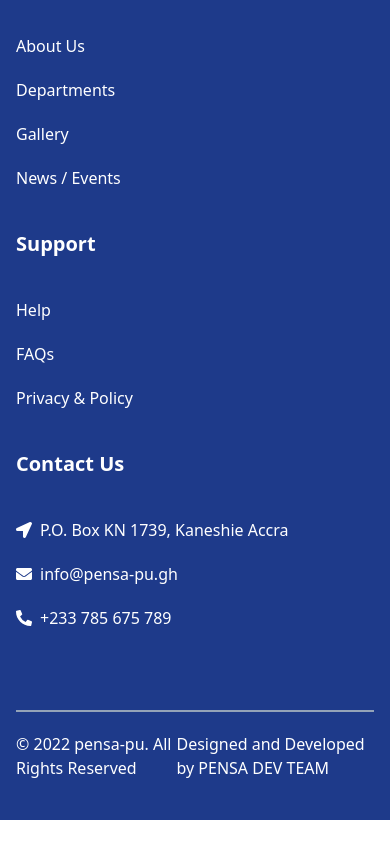
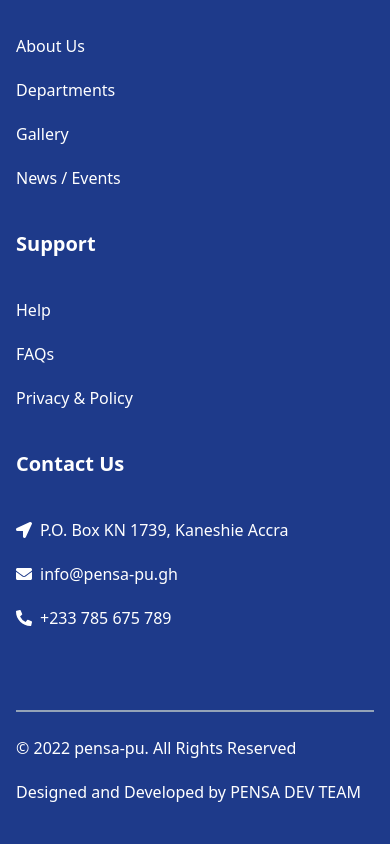
Before and after one commit to tsikatawill/pensa, a React (Create React App) app: page / in a window 390 px wide. Shown: the part 5910-6754 px from the top of the page. Before the commit the page ends 6730 px from the top, so only its background shows below. Built offline with nearby package versions, Linux system fonts and the light colour scheme.

Commit message:
:nail_care: make sub footer responsive

```diff
--- a/src/components/Footer.jsx
+++ b/src/components/Footer.jsx
@@ -69,8 +69,10 @@ export default function Footer() {
                     </div>
                 </div>
 
-                <div className="sub-footer border-t-2 border-slate-400 col-span-full mt-10 pt-5 flex justify-between">
-                    <p className="rights">&copy; {date} pensa-pu. All Rights Reserved</p>
+                <div className="sub-footer border-t-2 border-slate-400 col-span-full mt-10 pt-6 sm:flex sm:gap-0 justify-between">
+                    <p className="rights mb-5 sm:mb-0">
+                        &copy; {date} pensa-pu. All Rights Reserved
+                    </p>
                     <p>Designed and Developed by PENSA DEV TEAM</p>
                 </div>
             </div>
```
